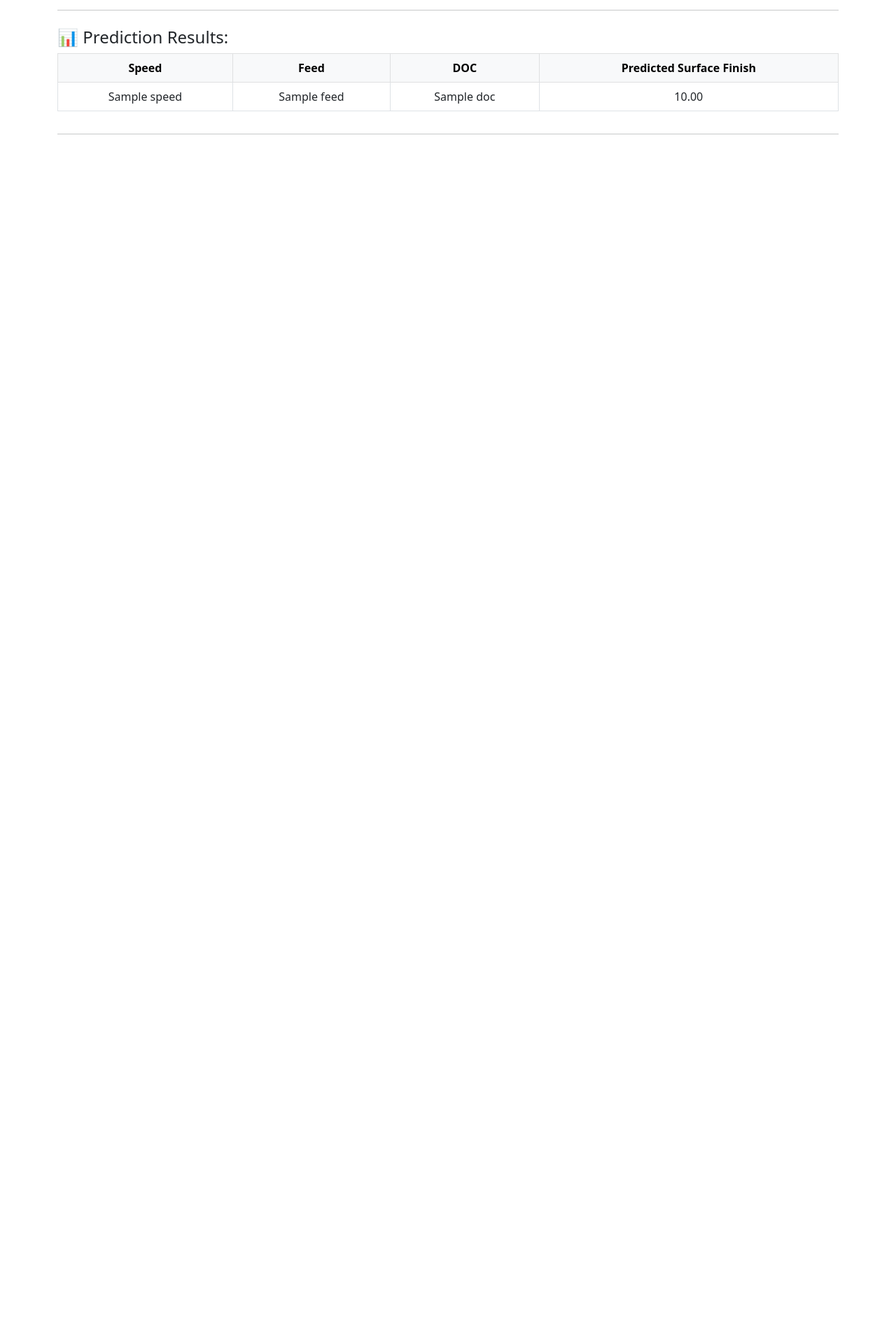
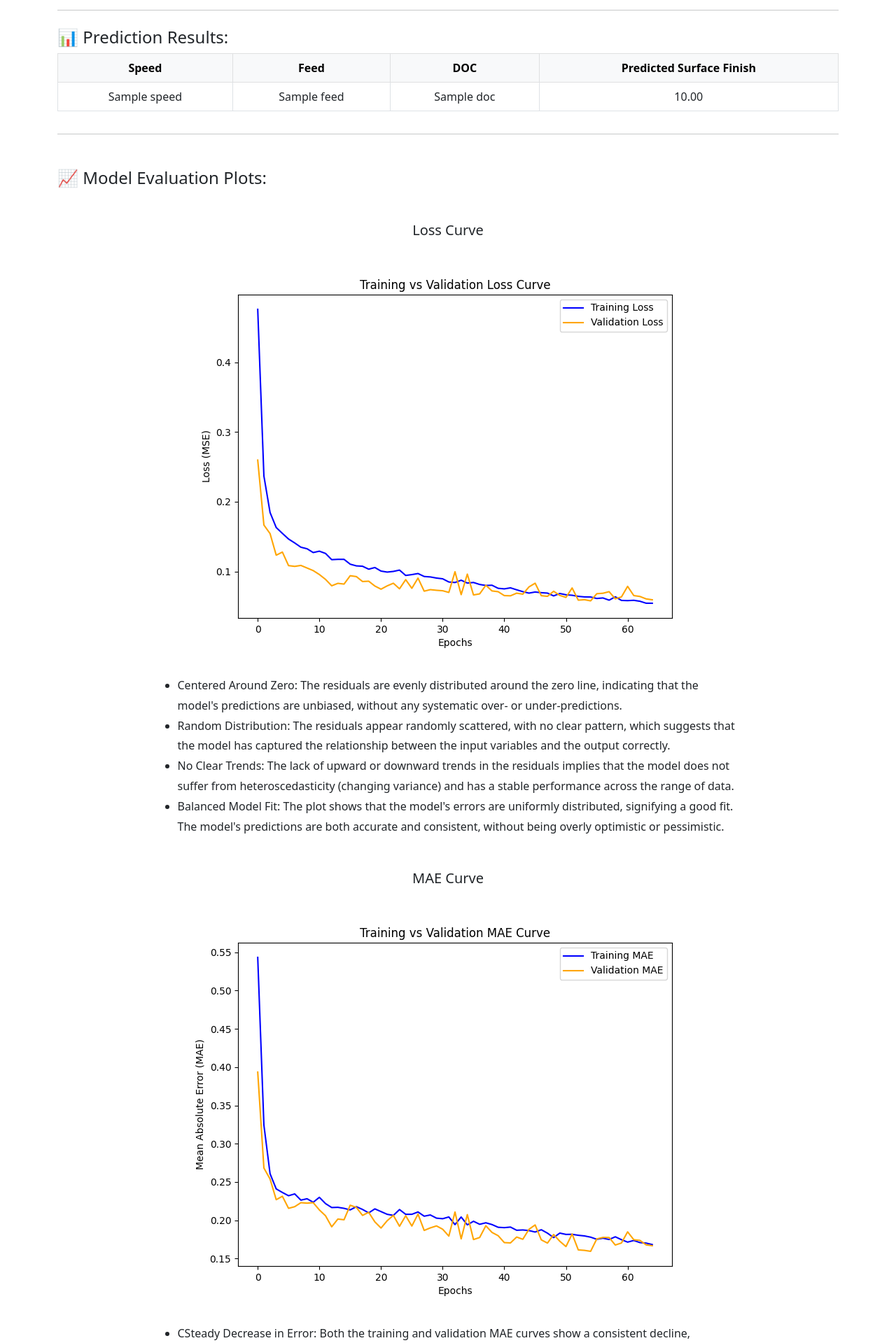
Before and after one commit to Manisankar092/surface-finish-intelligent, a Python web app: template templates/predict.html in a window 1280 px wide. Shown: the part 708-2627 px from the top of the page at 70% size. Before the commit the page ends 900 px from the top, so only its background shows below. Run offline with Jinja, Linux system fonts and the light colour scheme; the template is opened without the code that fills it: most values are stand-ins (such as "Sample title", 1, 10 or a date in 2020).

Commit message:
Update predict.html

```diff
--- a/templates/predict.html
+++ b/templates/predict.html
@@ -212,7 +212,71 @@
   </div>
 
   <hr>
+<!-- 📉 Plots Section -->
+  <h4 class="mt-5 text-start">📈 Model Evaluation Plots:</h4>
 
+  <!-- Plot 1 -->
+  <div class="text-center my-5">
+    <h5>Loss Curve</h5>
+    <img src="{{ url_for('static', filename='plots/static_plots_loss_curve.png') }}" alt="Loss Curve" class="img-fluid mb-3">
+    <ul class="w-75 mx-auto text-start" style="text-align: justify; line-height: 1.8;">
+      <li>Centered Around Zero: The residuals are evenly distributed around the zero line, indicating that the model's predictions are unbiased, without any systematic over- or under-predictions.</li>
+
+      <li>Random Distribution: The residuals appear randomly scattered, with no clear pattern, which suggests that the model has captured the relationship between the input variables and the output correctly.</li>
+
+      <li>No Clear Trends: The lack of upward or downward trends in the residuals implies that the model does not suffer from heteroscedasticity (changing variance) and has a stable performance across the range of data.</li>
+
+      <li>Balanced Model Fit: The plot shows that the model's errors are uniformly distributed, signifying a good fit. The model's predictions are both accurate and consistent, without being overly optimistic or pessimistic.</li>
+    </ul>
+  </div>
+
+  <!-- Plot 2 -->
+  <div class="text-center my-5">
+    <h5>MAE Curve</h5>
+    <img src="{{ url_for('static', filename='plots/static_plots_mae_curve.png') }}" alt="MAE Curve" class="img-fluid mb-3">
+    <ul class="w-75 mx-auto text-start" style="text-align: justify; line-height: 1.8;">
+      <li>CSteady Decrease in Error: Both the training and validation MAE curves show a consistent decline, especially in the early epochs, indicating that the model is learning effectively.</li>
+
+      <li>Close Alignment of Curves: The training and validation MAE curves stay close together throughout training, suggesting good generalization and no significant overfitting.</li>
+
+      <li>Convergence After ~30 Epochs: The MAE values for both curves begin to stabilize around epoch 30, indicating that the model is approaching convergence.</li>
+
+      <li>Low Final MAE: The final MAE for both training and validation is approximately 0.17, reflecting a relatively low prediction error and a well-trained model.</li>
+    </ul>
+    </ul>
+  </div>
+
+  <!-- Plot 3 -->
+  <div class="text-center my-5">
+    <h5>Actual vs Predicted</h5>
+    <img src="{{ url_for('static', filename='plots/static_plots_ctual_vs_pred.png') }}" alt="Actual vs Predicted" class="img-fluid mb-3">
+    <ul class="w-75 mx-auto text-start" style="text-align: justify; line-height: 1.8;">
+      <li>Positive Correlation: The scatter plot shows a clear positive trend between actual and predicted values, indicating that the model is generally capturing the underlying pattern.</li>
+
+      <li>Ideal Fit Line: The red dashed line represents the ideal case where predicted = actual. Points closely following this line indicate high prediction accuracy.</li>
+
+      <li>Tight Clustering with Some Outliers: Most points are tightly clustered around the ideal line, especially for lower surface finish values. However, some outliers appear at higher values, suggesting slight deviations in prediction performance at those levels</li>
+
+      <li>Good Model Performance: Overall, the plot demonstrates that the ANN model predicts surface finish accurately, with high consistency in the lower and mid-value ranges.</li>
+    </ul>
+    </ul>
+  </div>
+
+  <!-- Plot 4 -->
+  <div class="text-center my-5">
+    <h5>Residuals Plot</h5>
+    <img src="{{ url_for('static', filename='plots/static_plots_esiduals.png') }}" alt="Residual Plot" class="img-fluid mb-3">
+    <ul class="w-75 mx-auto text-start" style="text-align: justify; line-height: 1.8;">
+      <li>Centered Around Zero: Most residuals (Actual - Predicted) are scattered around the zero line, indicating that the model doesn't have a strong bias in over- or under-prediction.</li>
+
+      <li>Low Residual Spread for Low Surface Finish: For actual surface finish values below ~1.5, residuals are tightly clustered, suggesting higher prediction accuracy in this range</li>
+
+      <li>Increased Variance at Higher Values: Residuals become more dispersed as the actual surface finish increases beyond ~1.5, indicating the model’s prediction accuracy decreases slightly at higher surface finish levels.</li>
+
+      <li>Random Distribution: There is no obvious pattern or trend in the residuals, which supports the assumption of homoscedasticity (constant variance), a good sign that the ANN model is fitting the data appropriately.</li>
+    </ul>
+    </ul>
+  </div>
 
   </div>
   {% endif %}
```
